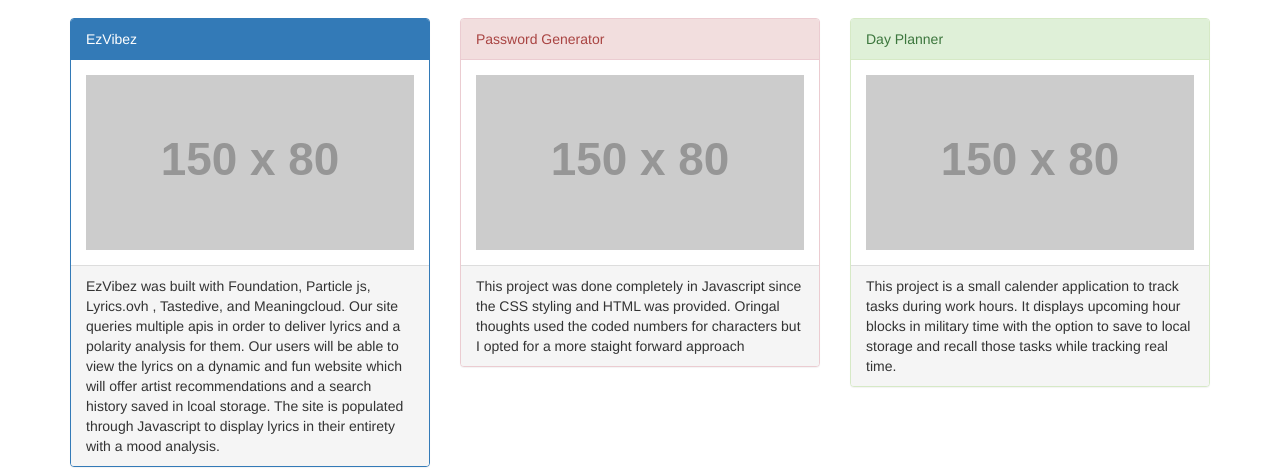
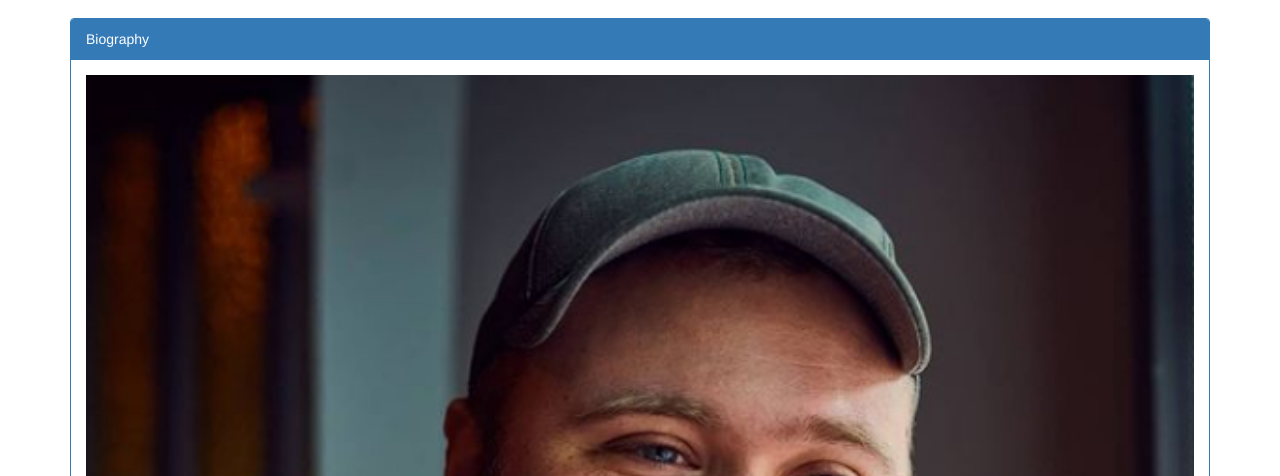
Before and after one commit to ghmurphy2/Portfolio-2, a plain HTML site: page index.html in a window 1280 px wide. Shown: the part 324-800 px from the top of the page. Drawn offline with nearby package versions, Linux system fonts and the light colour scheme; placeholder pictures from the web are drawn by us.

Commit message:
added image links

```diff
--- a/index.html
+++ b/index.html
@@ -41,27 +41,39 @@
     </div>
   </div>
 </nav>
+<div class="container">
+    <div class="row">
+      <div class="col-sm-12">
+        <div class="panel panel-primary">
+          <div class="panel-heading">Biography</div>
+          <div class="panel-body"><img src="./assets/img/selfpic.png" class="img-responsive" style="width:100%" alt="Portrait"></div>
+          <div class="panel-footer">Hello I'm Gavin Murphy, a recent graduate from the triology coding bootcamp.</div>
+        </div>
+      </div>
+    </div>
+  </div>
+  <br><br>
 
 <div class="container">
   <div class="row">
     <div class="col-sm-4">
       <div class="panel panel-primary">
         <div class="panel-heading">EzVibez</div>
-        <div class="panel-body"><img src="https://placehold.it/150x80?text=IMAGE" class="img-responsive" style="width:100%" alt="Image"></div>
+        <div class="panel-body"><img src="./assets/img/ezvibez.png" class="img-responsive" style="width:100%" alt="Image"></div>
         <div class="panel-footer">EzVibez was built with Foundation, Particle js, Lyrics.ovh , Tastedive, and Meaningcloud. Our site queries multiple apis in order to deliver lyrics and a polarity analysis for them. Our users will be able to view the lyrics on a dynamic and fun website which will offer artist recommendations and a search history saved in lcoal storage. The site is populated through Javascript to display lyrics in their entirety with a mood analysis.</div>
       </div>
     </div>
     <div class="col-sm-4">
       <div class="panel panel-danger">
         <div class="panel-heading">Password Generator</div>
-        <div class="panel-body"><img src="https://placehold.it/150x80?text=IMAGE" class="img-responsive" style="width:100%" alt="Image"></div>
+        <div class="panel-body"><img src="./assets/img/password.png" class="img-responsive" style="width:100%" alt="Image"></div>
         <div class="panel-footer">This project was done completely in Javascript since the CSS styling and HTML was provided. Oringal thoughts used the coded numbers for characters but I opted for a more staight forward approach</div>
       </div>
     </div>
     <div class="col-sm-4">
       <div class="panel panel-success">
         <div class="panel-heading">Day Planner</div>
-        <div class="panel-body"><img src="https://placehold.it/150x80?text=IMAGE" class="img-responsive" style="width:100%" alt="Image"></div>
+        <div class="panel-body"><img src="./assets/img/calender.png" class="img-responsive" style="width:100%" alt="Image"></div>
         <div class="panel-footer">This project is a small calender application to track tasks during work hours. It displays upcoming hour blocks in military time with the option to save to local storage and recall those tasks while tracking real time.</div>
       </div>
     </div>
@@ -79,18 +91,6 @@
     </div>
   </div>
 </div>
-<div class="container">
-  <div class="row">
-    <div class="col-sm-12">
-      <div class="panel panel-primary">
-        <div class="panel-heading">Biogrpahy</div>
-        <div class="panel-body"><img src="https://placehold.it/150x80?text=IMAGE" class="img-responsive" style="width:100%" alt="Image"></div>
-        <div class="panel-footer">Hello I'm Gavin Murphy, a recent graduate from the triology coding bootcamp.</div>
-      </div>
-    </div>
-  </div>
-</div><br><br>
-
 <footer class="container-fluid text-center">
   <p>Online Store Copyright</p>
   <form class="form-inline">Get deals:
```
Also changed, not shown: assets/img/calender.png (added), assets/img/ezvibez.png (added), assets/img/password.png (added).
